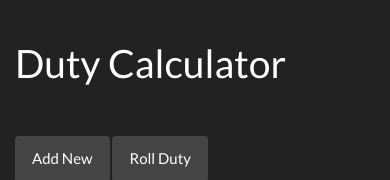
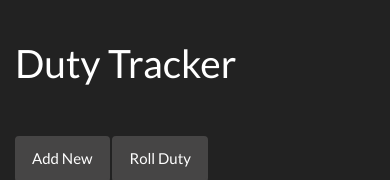
Before and after one commit to akl2k7/Duty-Tracker, a plain HTML site: page index.html in a window 390 px wide. Shown: the top 180 px of the page. Drawn offline with Linux system fonts and the light colour scheme.

Commit message:
Fix issue with footer
I fixed an issue with the footer where it would cover buttons toward the bottom of the screen on mobile devices. Also, I changed the title in-app from Duty Calculator to Duty Tracker.

```diff
--- a/index.html
+++ b/index.html
@@ -7,11 +7,11 @@
 	<script src="js/jquery-2.1.1.js"></script>
 	<script src="js/bootstrap.min.js"></script>
 
-	<title>Duty Calculator</title>
+	<title>Duty Tracker</title>
 </head>
 <body>
 	<div class="container" id="app">
-		<h1 class="page-header">Duty Calculator</h1>
+		<h1 class="page-header">Duty Tracker</h1>
 		<div class="row">
 			<div class="col-sm-4 col-md-3" id="partyList">
 				<h2 v-if="party.members.length > 0">Players</h2>
```
